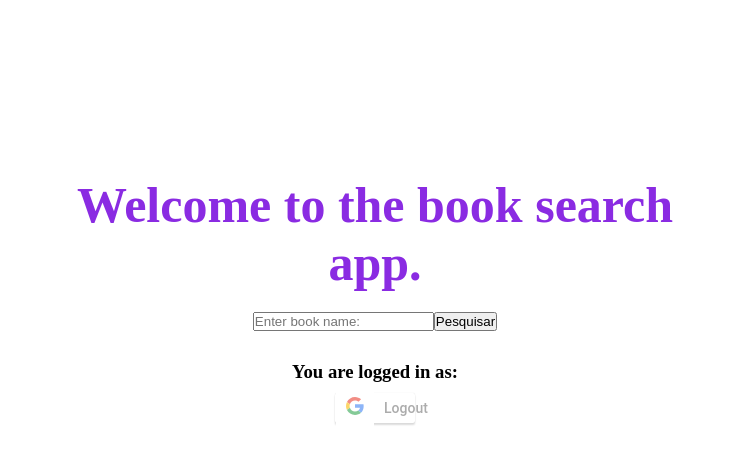
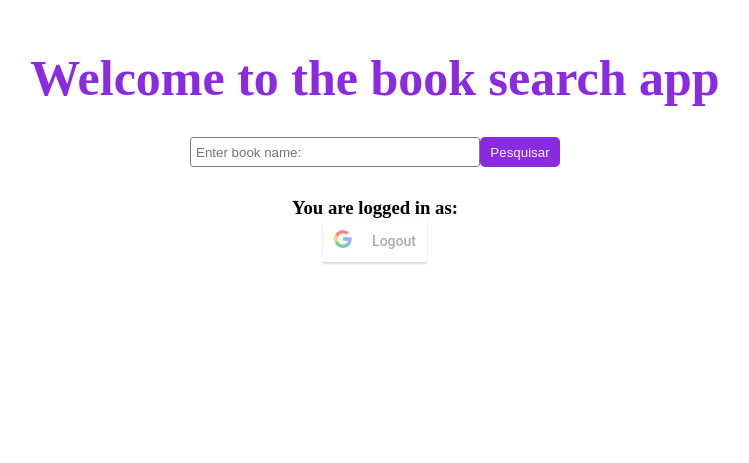
Before and after one commit to sergiocarvalhoo/Google_Books_Search, a React (Create React App) app in the folder frontend/books/: page /booksearch in a window 1280 px wide. Shown: the part 101-564 px from the top of the page, without its empty margins (265-1014 px from the left). Built offline with nearby package versions, Linux system fonts and the light colour scheme; sample sign-in values are in the browser's storage.

Commit message:
Adicioanndo estilo

```diff
--- a/frontend/books/src/components/Book/index.jsx
+++ b/frontend/books/src/components/Book/index.jsx
@@ -1,6 +1,6 @@
 
 import React from 'react';
-
+import "./Book.module.css"
 
 export const Book = ({id, titulo, autores, descricao, capa, editora, dataLancamento, qtdPaginas, categoria}) => {
 
@@ -28,14 +28,10 @@ export const Book = ({id, titulo, autores, descricao, capa, editora, dataLancame
 
         <div onClick={handleRedirectToBookDetail}>
             <div>
-               <img src={capa} alt="Capa do Livro" />
+               <img className='capalivro' src={capa} alt="Capa do Livro" />
             </div>
             <div>
-                <p>{categoria}</p>
-                <h2>{titulo}</h2>
-                <h4>{autores.map(author => author)} - {dataLancamento}</h4>
-                <p>{editora}</p>
-                <p>{qtdPaginas} páginas</p>
+                <h2 className='tituloLivro' >{titulo}</h2>
             </div>
         </div>
 
--- a/frontend/books/src/pages/bookdetail/index.css
+++ b/frontend/books/src/pages/bookdetail/index.css
@@ -14,7 +14,7 @@
     display: flex;
     margin-top: 40px;
 }
-.bloco-info-img>img{
+.bloco-img>img{
     width: 200px;
     height: 300px;
 }
@@ -22,7 +22,6 @@
  width: 40%;
  display: flex;
  justify-content: center;
- align-items: center;
 }
 .bloco-info{
     width: 60%;
@@ -34,13 +33,14 @@
     font-size: 30px;
     margin-bottom:15px;
 }
+
 .bloco-info>p{
     margin-bottom: 10px;
 }
 .bloco-info>h4{
-   font-size: 20px;
-   margin-top: 10px;
-   margin-bottom: 10px;
+   font-size: 15px;
+   margin-top: 5px;
+   margin-bottom: 5px;
 }
 .bloco-info>textarea{
     height: 80px;
--- a/frontend/books/src/pages/login/index.css
+++ b/frontend/books/src/pages/login/index.css
@@ -21,5 +21,12 @@
 }
 .bloco-login-google>h1{
     color: blueviolet;
-    margin-bottom:20px;
+    margin-bottom:17px;
 }
+.bloco-login-google>h4{
+    margin-top: 15px;
+}
+
+.bloco-login-google>button{
+ width: 194px !important;
+}
--- a/frontend/books/src/pages/login/index.jsx
+++ b/frontend/books/src/pages/login/index.jsx
@@ -22,8 +22,7 @@ function Login() {
     <div className="bloco-body">
       <div className="bloco-login-google">
         <h1>Welcome to the book search app.</h1>
-      </div>
-      <h1>Login:</h1>
+        <h4>Login:</h4>
         <GoogleLogin
           clientId={process.env.REACT_APP_GOOGLE_CLIENT_ID}
           buttonText="Login with Google Account"
@@ -33,6 +32,8 @@ function Login() {
           isSignedIn={true}
         />
       </div>
+
+    </div>
   );
 }
 
--- a/frontend/books/src/pages/search/index.css
+++ b/frontend/books/src/pages/search/index.css
@@ -1,4 +1,16 @@
-.bloco-login-google>input {
+.bloco-body-seach{
+   width: 90%;
+   margin: 150px auto;
+   display: flex;
+   justify-content: center;
+   align-items: center;
+   text-align: center;
+}
+.bloco-login-google-seach{
+    width: 100%;
+}
+
+.bloco-login-google-seach>form>input {
     width: 290px;
     height: 30px;
     border-radius: 3px;
@@ -7,10 +19,12 @@
     color: rgb(200, 200, 200);
 }
 
-.bloco-login-google>h1 {
+.bloco-login-google-seach>h1 {
+    color: blueviolet;
+    margin-bottom: 20px;
     font-size: 50px;
 }
-.bloco-login-google>button {
+.bloco-login-google-seach>form>button {
     margin-top: 10px;
     width: 80px;
     border-radius: 5px;
@@ -31,7 +45,17 @@
 
 .bloco-mostra-livros>div{
     width: 80px;
-    margin-left: 10px;
-    margin-right: 10px;
-    height: 150px;
+    margin: 10px 5px 10px 5px;
+    display: flex;
+    cursor: pointer;
+    align-items: center;
+    flex-direction: column;
 }
+.capalivro{
+    height: 93px;
+    width: 78px;
+}
+.tituloLivro{
+ font-size: 10px;
+ color: grey;
+}
--- a/frontend/books/src/pages/search/index.jsx
+++ b/frontend/books/src/pages/search/index.jsx
@@ -9,6 +9,7 @@ function Search() {
 
   const [bookTitle, setBookTitle] = useState("");
   const [books, setBooks] = useState([]);
+
 
   const handleLogoutFailure = (result) => {
     alert("Unfortunately, logout failed, please try again. \n\n" + result);
@@ -56,9 +57,9 @@ function Search() {
   };
 
   return (
-    <div className="bloco-body">
-      <div className="bloco-login-google">
-        <h1>Welcome to the book search app.</h1>
+    <div className="bloco-body-seach">
+      <div className="bloco-login-google-seach">
+        <h1>Welcome to the book search app</h1>
         <form onSubmit={handleSearchBook}>
           <input
             type="text"
```
Lines whose indentation alone changed are shown as unchanged.
